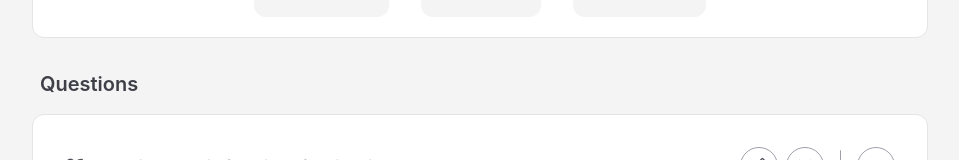
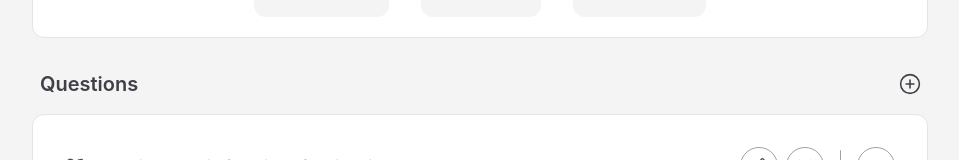
Before and after one commit to rabiibanine/quizlive, a React (Vite) app: page /quiz-editor in a window 1280 px wide. Shown: the part 148-308 px from the top of the page, without its empty margins (160-1119 px from the left). Built offline with nearby package versions, Linux system fonts and the light colour scheme.

Commit message:
chore: fix types and visual bugs

```diff
--- a/src/components/Form.tsx
+++ b/src/components/Form.tsx
@@ -1,3 +1,5 @@
+import type { FormHTMLAttributes } from "react";
+
 const divBaseStyles =
   "fixed inset-0 backdrop-brightness-75 backdrop-blur-sm flex justify-center items-center z-50";
 const formBaseStyles =
@@ -7,7 +9,9 @@ function onClose() {
   return null;
 }
 
-export default function Form({ children }) {
+interface FormProps extends FormHTMLAttributes<HTMLFormElement> {}
+
+export default function Form({ children }: FormProps) {
   return (
     <>
       <div className={`${divBaseStyles}`} onClick={onClose}>
--- a/src/components/QuestionCard.tsx
+++ b/src/components/QuestionCard.tsx
@@ -1,6 +1,8 @@
 import { useState } from "react";
 
 import Card from "@/components/Card";
+
+import type { QuestionCardProps } from "@/types/quiz";
 
 import {
   XIcon,
@@ -11,25 +13,7 @@ import {
 } from "@phosphor-icons/react";
 import { AnimatePresence, motion } from "motion/react";
 
-interface Choice {
-  text: string;
-  isCorrect: boolean;
-}
-
-interface Question {
-  question: string;
-  choices: string[];
-  correctChoice: number;
-}
-
-interface QuestionCardProps {
-  question: Question;
-  index: number;
-  onDelete: (index: number) => void;
-  onEdit: (index: number) => void;
-}
-
-export default function QuestionCard({ question, index, onDelete, onEdit }: QuestionCardProps) {
+export default function QuestionCard({ question, index, onDelete }: QuestionCardProps) {
   const [isExpanded, setIsExpanded] = useState(true);
   const [isEditing, setIsEditing] = useState(false);
   const [editedQuestion, setEditedQuestion] = useState(question.question);
@@ -133,19 +117,21 @@ export default function QuestionCard({ question, index, onDelete, onEdit }: Ques
                       if (isEditing) setCorrectChoice(cIndex);
                     }}
                   >
-                    {isEditing ? (
                     <input
                       placeholder={`Choice #${cIndex}`}
                       className={
                         "w-full bg-transparent border-b transition-all focus:outline-none " +
-                          (isCorrectChoice
+                        (isEditing
+                          ? isCorrectChoice
                             ? "border-zinc-500 hover:border-zinc-200 focus:border-zinc-200"
-                            : "border-zinc-300 hover:border-zinc-400 focus:border-zinc-400")
+                            : "border-zinc-300 hover:border-zinc-400 focus:border-zinc-400"
+                          : "border-transparent")
                       }
                       onClick={(e) => {
-                          e.stopPropagation();
+                        if (isEditing) e.stopPropagation();
                       }}
                       value={choices[cIndex]}
+                      disabled={!isEditing}
                       onChange={(e) => {
                         setChoices(
                           choices.map((choice, index) =>
@@ -154,9 +140,7 @@ export default function QuestionCard({ question, index, onDelete, onEdit }: Ques
                         );
                       }}
                     ></input>
-                    ) : (
-                      <span className="border-b border-transparent">{choices[cIndex]}</span>
-                    )}
+
                     <CheckCircleIcon
                       className={`min-w-6 h-6 + ${isCorrectChoice ? "text-zinc-50 " : "text-transparent "} + ${isEditing ? "ml-2" : "ml-auto"}`}
                     ></CheckCircleIcon>
--- a/src/components/QuestionCardList.tsx
+++ b/src/components/QuestionCardList.tsx
@@ -1,17 +1,39 @@
 import QuestionCard from "@/components/QuestionCard";
+import type { Question } from "@/types/quiz";
+import { PlusCircleIcon } from "@phosphor-icons/react";
 
 import { AnimatePresence, motion } from "motion/react";
 import { useState } from "react";
 
-export default function QuestionCardList({ quizQuestions }) {
+interface QuestionCardListProps {
+  quizQuestions: Question[];
+}
+
+export default function QuestionCardList({ quizQuestions }: QuestionCardListProps) {
   const [currentQuizQuestions, setCurrentQuizQuestions] = useState(quizQuestions);
+
+  function handleAddQuestion() {
+    const newQuestion: Question = {
+      question: "",
+      choices: ["", "", "", ""],
+      correctChoice: 1,
+    };
+    setCurrentQuizQuestions((prevQuestions) => [newQuestion, ...prevQuestions]);
+  }
+
   function handleDeleteQuestion(qIndex: number) {
     setCurrentQuizQuestions((prevQuestions) => prevQuestions.filter((_, i) => i !== qIndex));
   }
 
   return (
     <>
-      <h1 className="mt-8 mx-2 mb-4 text-xl font-semibold text-zinc-700">Questions</h1>
+      <div className="mt-8 mb-4 px-2 flex justify-between items-center w-full">
+        <h1 className="text-xl font-semibold text-zinc-700">Questions</h1>
+        <PlusCircleIcon
+          className="scale-125 text-zinc-700 cursor-pointer transition-all hover:scale-150 active:scale-125"
+          onClick={handleAddQuestion}
+        ></PlusCircleIcon>
+      </div>
       <div className="flex flex-col gap-6">
         <AnimatePresence mode="popLayout">
           {currentQuizQuestions.map((q, qIndex) => (
@@ -21,12 +43,7 @@ export default function QuestionCardList({ quizQuestions }) {
               exit={{ opacity: 0, x: -60 }}
               transition={{ duration: 0.2, ease: "easeInOut" }}
             >
-              <QuestionCard
-                question={q}
-                index={qIndex}
-                onDelete={handleDeleteQuestion}
-                onEdit={() => {}}
-              />
+              <QuestionCard question={q} index={qIndex} onDelete={handleDeleteQuestion} />
             </motion.div>
           ))}
         </AnimatePresence>
--- a/src/types/quiz.ts
+++ b/src/types/quiz.ts
@@ -1,21 +1,11 @@
-export type Choice = {
-  id: string;
-  text: string;
-  isCorrect: boolean;
-};
+export interface Question {
+  question: string;
+  choices: string[];
+  correctChoice: number;
+}
 
-export type Question = {
-  id: string;
-  text: string;
-  choices: Choice[]; // always 4
-};
-
-export type QuizMetadata = {
-  title: string;
-  subject: string;
-  className: string;
-};
-
-export type Quiz = QuizMetadata & {
-  questions: Question[];
-};
+export interface QuestionCardProps {
+  question: Question;
+  index: number;
+  onDelete: (index: number) => void;
+}
```
Lines whose indentation alone changed are shown as unchanged.
